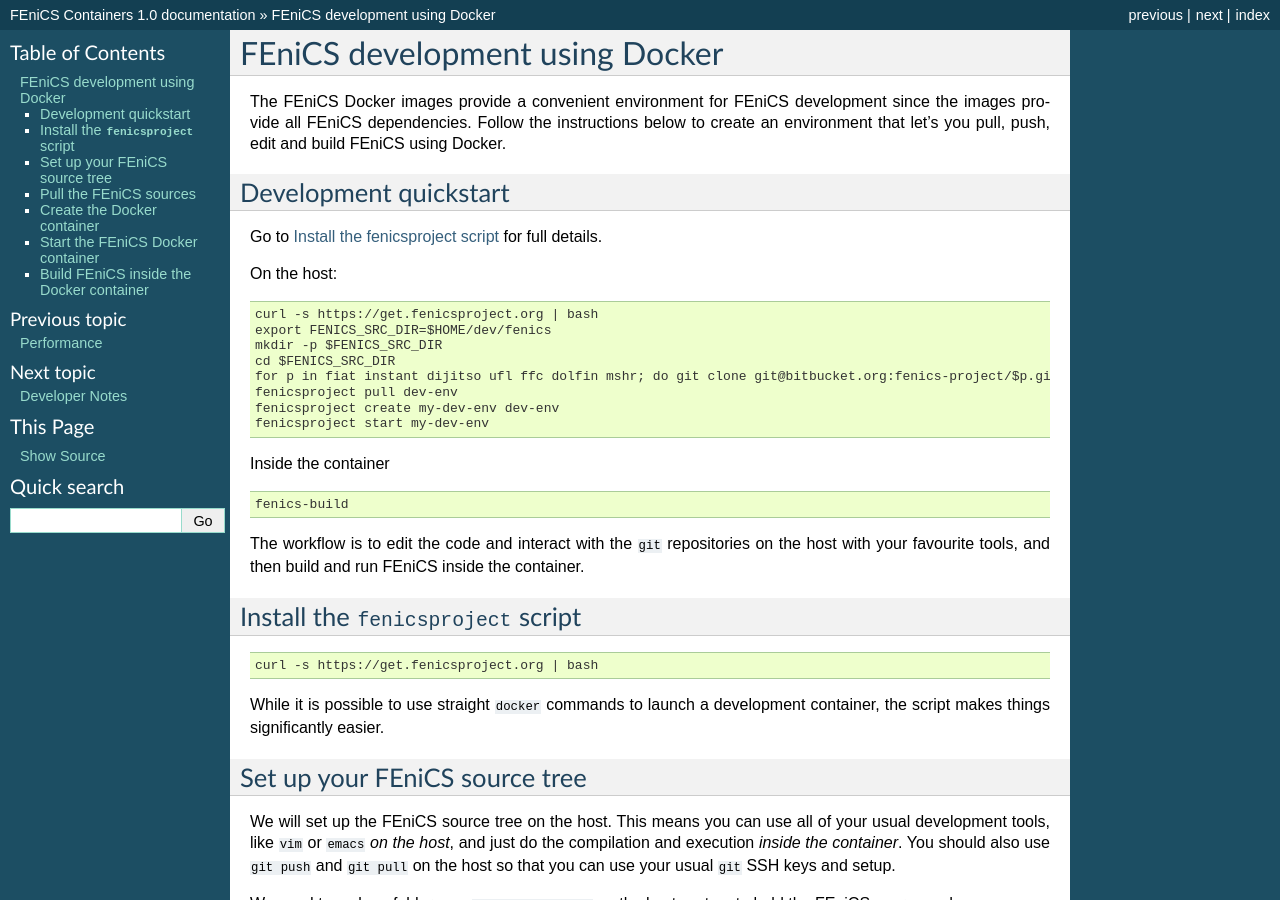
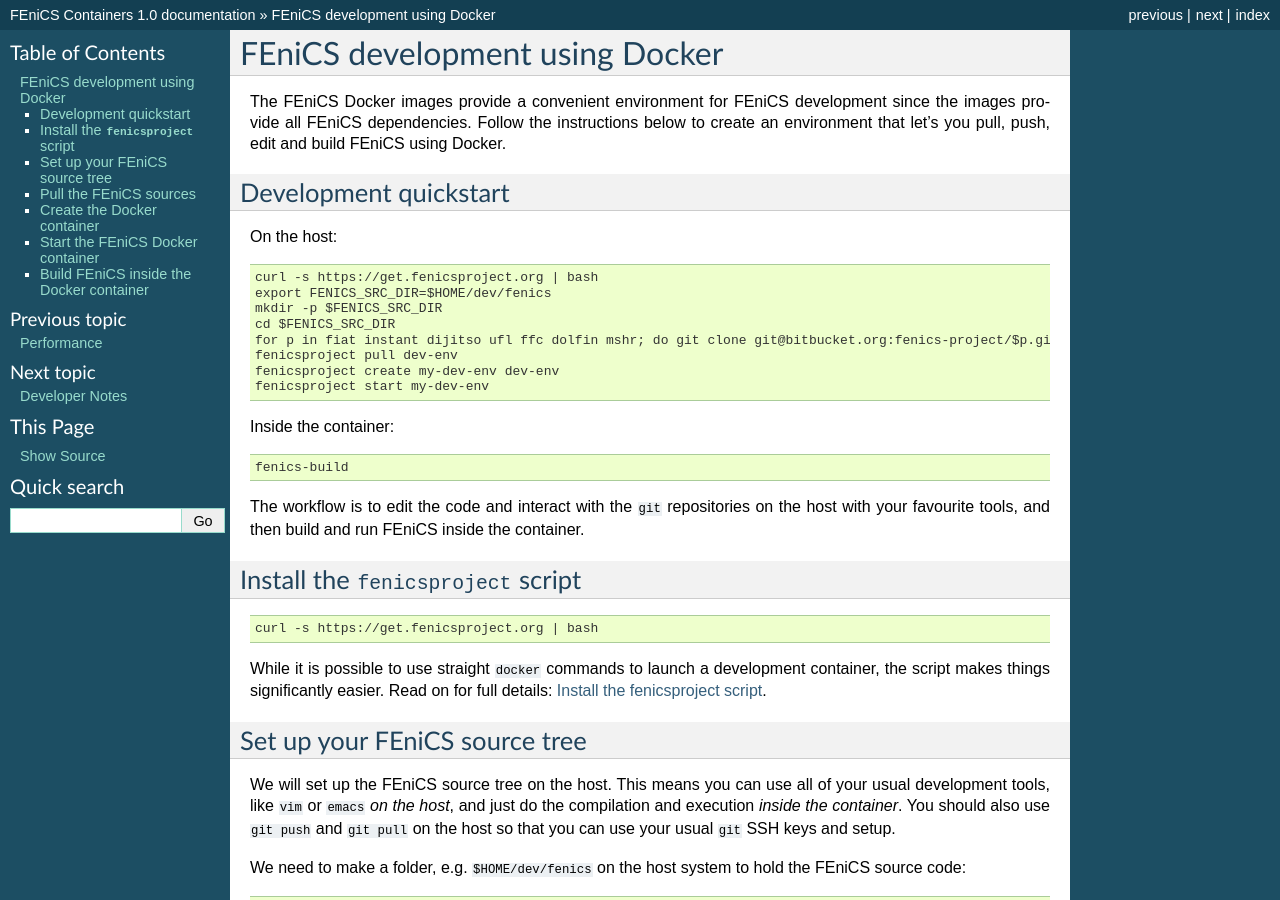
Before and after one commit to vacary/docker, a Sphinx documentation site: the page built from doc/source/developing.rst, in a window 1280 px wide and 900 px high. Built offline with Sphinx 7.4.7, drawn with Linux system fonts in a browser that asks for light colours; some of the changed text lies outside the part shown.

Commit message:
Some minor doc fixes

```diff
--- a/doc/source/developing.rst
+++ b/doc/source/developing.rst
@@ -13,8 +13,6 @@
 Development quickstart
 ----------------------
 
-Go to :ref:`start_of_full_instructions` for full details.
-
 On the host:
 
 .. code-block:: console
@@ -28,7 +26,7 @@
     fenicsproject create my-dev-env dev-env
     fenicsproject start my-dev-env
 
-Inside the container
+Inside the container:
 
 .. code-block:: console
 
@@ -49,6 +47,7 @@
 
 While it is possible to use straight ``docker`` commands to launch a
 development container, the script makes things significantly easier.
+Read on for full details: :ref:`start_of_full_instructions`.
 
 Set up your FEniCS source tree
 ------------------------------
```
Also changed, not shown: other parts of doc/source/developing.rst (+1 -1 lines).
